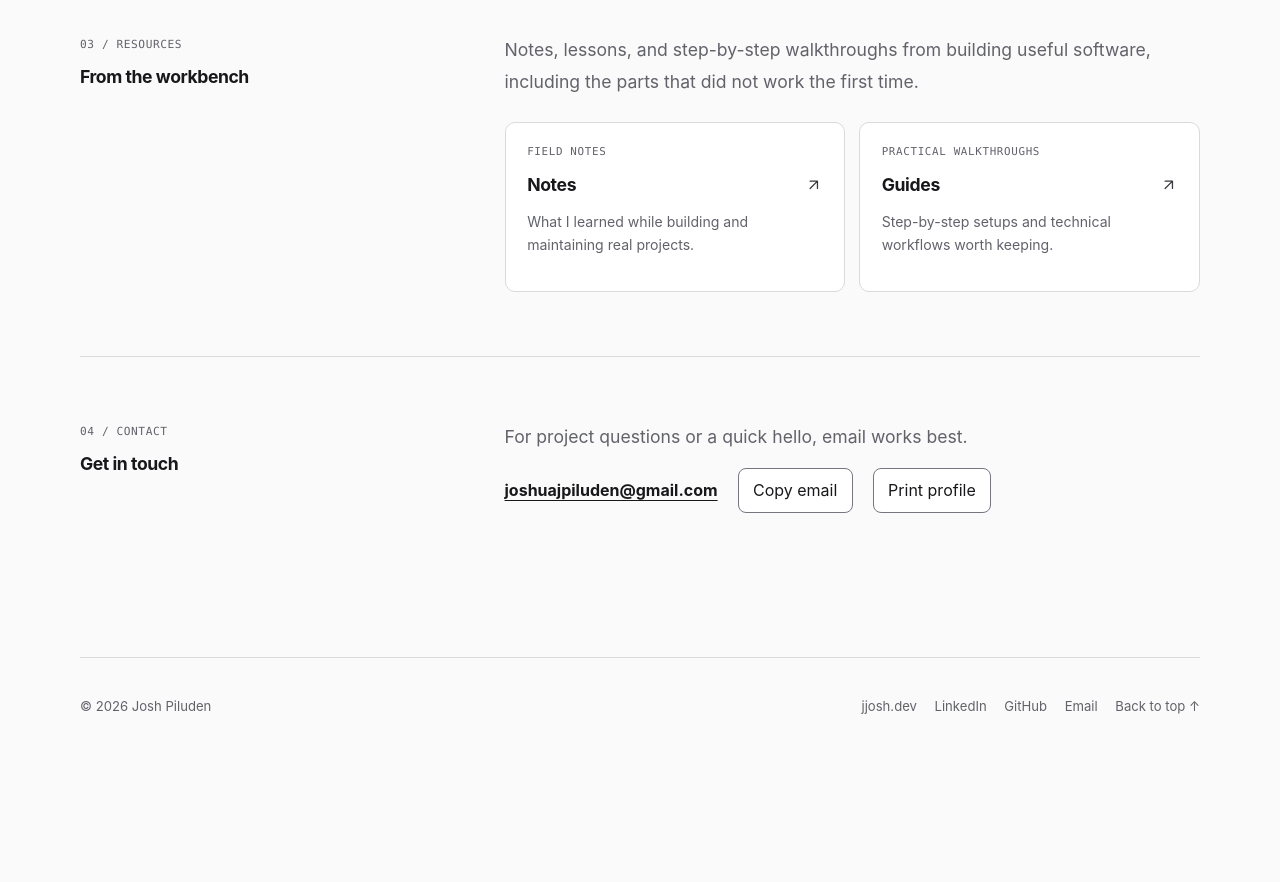
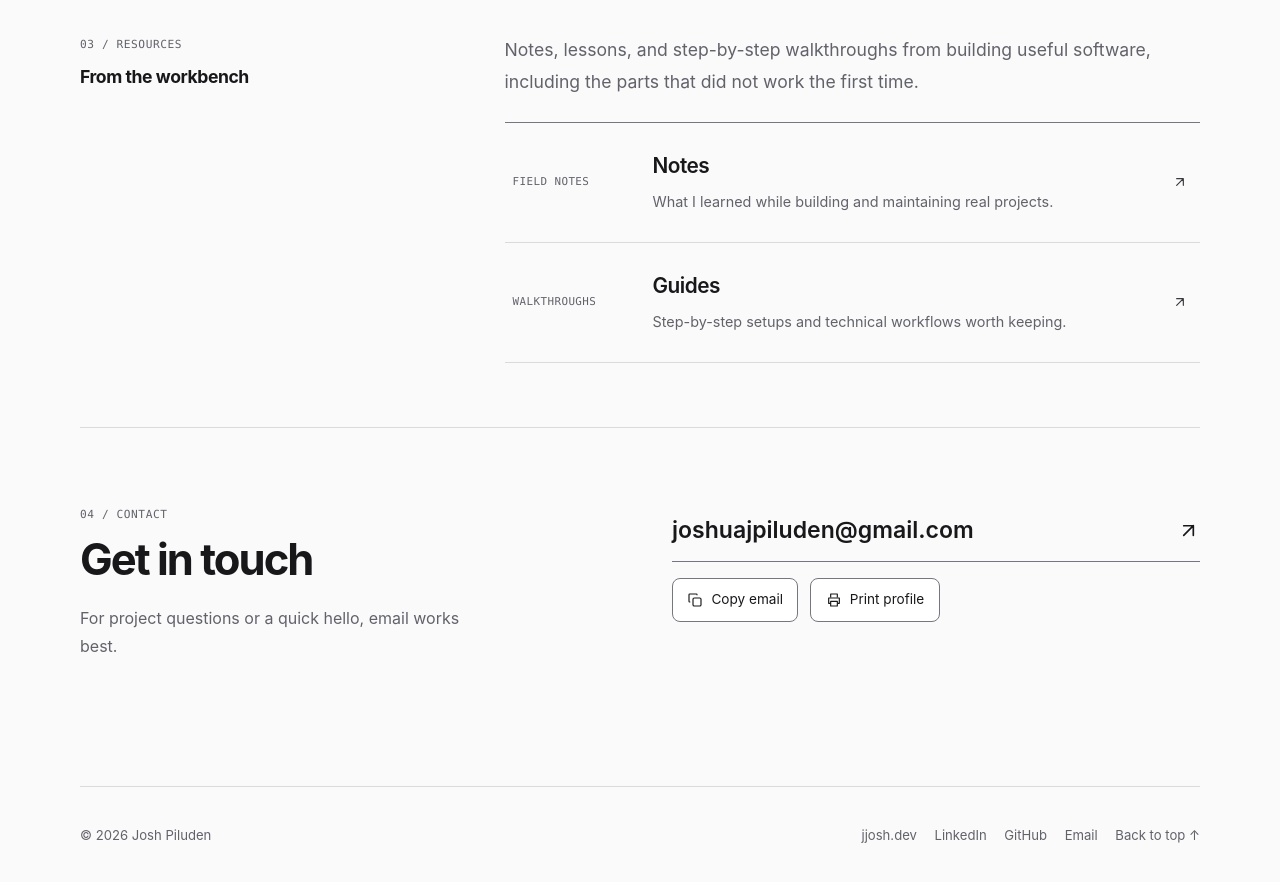
Before and after one commit to jjosh102/my-ng-profile, an Angular app: page / in a window 1280 px wide. Shown: the part 2400-3282 px from the top of the page. Before the commit the page ends 3168 px from the top, so only its background shows below. Built offline with nearby package versions, Linux system fonts and the light colour scheme.

Commit message:
Simplify resource links and give contact a clearer presentation

```diff
--- a/src/app/components/dashboard-section/dashboard-section.html
+++ b/src/app/components/dashboard-section/dashboard-section.html
@@ -129,29 +129,31 @@
   <h2 id='notes-title' class='section-label' data-number='03 / Resources'>From the workbench</h2>
   <div class='section-body'>
     <p class='section-lede'>Notes, lessons, and step-by-step walkthroughs from building useful software, including the parts that did not work the first time.</p>
-    <div class='resource-grid'>
-      <a class='resource-card' href='https://jjosh.dev/notes/' target='_blank' rel='noopener noreferrer' aria-label='Read notes on jjosh.dev (opens in a new tab)'>
-        <span class='resource-kicker'>Field notes</span>
-        <span class='resource-heading'>Notes <svg class='resource-arrow link-arrow' viewBox='0 0 24 24' fill='none' stroke='currentColor' stroke-width='1.75' stroke-linecap='round' stroke-linejoin='round' aria-hidden='true' focusable='false'><path d='M7 17 17 7M7 7h10v10'/></svg></span>
-        <span class='resource-description'>What I learned while building and maintaining real projects.</span>
+    <div class='resource-list'>
+      <a class='resource-link' href='https://jjosh.dev/notes/' target='_blank' rel='noopener noreferrer' aria-label='Read notes on jjosh.dev (opens in a new tab)'>
+        <span class='resource-kind'>Field notes</span>
+        <span class='resource-copy'><strong>Notes</strong><span>What I learned while building and maintaining real projects.</span></span>
+        <svg class='resource-arrow link-arrow' viewBox='0 0 24 24' fill='none' stroke='currentColor' stroke-width='1.75' stroke-linecap='round' stroke-linejoin='round' aria-hidden='true' focusable='false'><path d='M7 17 17 7M7 7h10v10'/></svg>
       </a>
-      <a class='resource-card' href='https://jjosh.dev/guides/' target='_blank' rel='noopener noreferrer' aria-label='Browse guides on jjosh.dev (opens in a new tab)'>
-        <span class='resource-kicker'>Practical walkthroughs</span>
-        <span class='resource-heading'>Guides <svg class='resource-arrow link-arrow' viewBox='0 0 24 24' fill='none' stroke='currentColor' stroke-width='1.75' stroke-linecap='round' stroke-linejoin='round' aria-hidden='true' focusable='false'><path d='M7 17 17 7M7 7h10v10'/></svg></span>
-        <span class='resource-description'>Step-by-step setups and technical workflows worth keeping.</span>
+      <a class='resource-link' href='https://jjosh.dev/guides/' target='_blank' rel='noopener noreferrer' aria-label='Browse guides on jjosh.dev (opens in a new tab)'>
+        <span class='resource-kind'>Walkthroughs</span>
+        <span class='resource-copy'><strong>Guides</strong><span>Step-by-step setups and technical workflows worth keeping.</span></span>
+        <svg class='resource-arrow link-arrow' viewBox='0 0 24 24' fill='none' stroke='currentColor' stroke-width='1.75' stroke-linecap='round' stroke-linejoin='round' aria-hidden='true' focusable='false'><path d='M7 17 17 7M7 7h10v10'/></svg>
       </a>
     </div>
   </div>
 </section>
 
 <section id='contact' class='section-row contact-section' aria-labelledby='contact-title'>
-  <h2 id='contact-title' class='section-label' data-number='04 / Contact'>Get in touch</h2>
+  <div class='contact-heading'>
+    <h2 id='contact-title' class='section-label' data-number='04 / Contact'>Get in touch</h2>
+    <p>For project questions or a quick hello, email works best.</p>
+  </div>
   <div class='section-body'>
-    <p>For project questions or a quick hello, email works best.</p>
+    <a class='contact-email' [href]='"mailto:" + email'><span>{{ email }}</span><svg class='link-arrow' viewBox='0 0 24 24' fill='none' stroke='currentColor' stroke-width='1.75' stroke-linecap='round' stroke-linejoin='round' aria-hidden='true' focusable='false'><path d='M7 17 17 7M7 7h10v10'/></svg></a>
     <div class='contact-actions'>
-      <a class='contact-email' [href]='"mailto:" + email'>{{ email }}</a>
-      <button type='button' class='copy-email' (click)='copyEmail()'>Copy email</button>
-      <button type='button' class='print-profile' (click)='printProfile()'>Print profile</button>
+      <button type='button' class='copy-email' (click)='copyEmail()'><svg class='button-icon' viewBox='0 0 24 24' fill='none' stroke='currentColor' stroke-width='1.75' stroke-linejoin='round' aria-hidden='true' focusable='false'><rect x='9' y='9' width='12' height='12' rx='2'/><path d='M5 15H4a1 1 0 0 1-1-1V4a1 1 0 0 1 1-1h10a1 1 0 0 1 1 1v1'/></svg>Copy email</button>
+      <button type='button' class='print-profile' (click)='printProfile()'><svg class='button-icon' viewBox='0 0 24 24' fill='none' stroke='currentColor' stroke-width='1.75' stroke-linejoin='round' aria-hidden='true' focusable='false'><path d='M7 8V3h10v5M7 17H4V9h16v8h-3'/><path d='M7 14h10v7H7z'/></svg>Print profile</button>
     </div>
     <p class='copy-status' role='status' aria-atomic='true'>{{ copyStatus() }}</p>
   </div>
--- a/src/styles.css
+++ b/src/styles.css
@@ -410,37 +410,28 @@ body:has(.screenshot-dialog[open]) { overflow: hidden; }
   .app-project .project-link, .app-launch { justify-content: space-between; min-height: 48px; }
 }
 
-/* Resource links let visitors explore notes and guides without guesswork. */
-.resource-grid { display: grid; grid-template-columns: repeat(2, minmax(0, 1fr)); gap: .85rem; margin-top: 1.5rem; }
-.resource-card {
-  display: flex;
-  flex-direction: column;
-  gap: .7rem;
-  min-width: 0;
-  min-height: 170px;
-  padding: 1.35rem;
-  border: 1px solid var(--border);
-  border-radius: 10px;
-  background: var(--surface);
-  color: var(--foreground);
-  text-decoration: none;
-  transition: background-color .2s ease, border-color .2s ease, transform .2s ease;
-}
-.resource-card:hover, .resource-card:focus-visible {
-  transform: translateY(-2px);
-  border-color: var(--border-strong);
-  background: var(--surface-soft);
-}
-.resource-kicker { color: var(--muted); font: 500 .68rem/1.4 var(--font-mono); letter-spacing: .06em; text-transform: uppercase; }
-.resource-heading { display: flex; justify-content: space-between; align-items: center; gap: .6rem; font-size: 1.1rem; font-weight: 650; letter-spacing: -.02em; }
-.resource-arrow { color: var(--accent-soft); font-size: 1.1rem; }
-.resource-description { color: var(--muted); font-size: .88rem; line-height: 1.65; }
+/* Flat reading links distinguish notes from practical walkthroughs. */
+.resource-list { margin-top: 1.5rem; border-top: 1px solid var(--border-strong); }
+.resource-link { display: grid; grid-template-columns: 7.5rem minmax(0, 1fr) 20px; align-items: center; gap: 1.25rem; min-height: 120px; padding: 1.5rem .5rem; border-bottom: 1px solid var(--border); color: var(--foreground); text-decoration: none; transition: background .2s ease; }
+.resource-link:hover, .resource-link:focus-visible { background: var(--surface); }
+.resource-kind { color: var(--muted); font: .68rem/1.6 var(--font-mono); letter-spacing: .04em; text-transform: uppercase; }
+.resource-copy { display: grid; gap: .5rem; min-width: 0; }
+.resource-copy strong { font-size: 1.3rem; font-weight: 600; letter-spacing: -.025em; }
+.resource-copy > span { color: var(--muted); font-size: .9rem; line-height: 1.7; }
+.resource-arrow { color: var(--accent-soft); transition: transform .2s ease; }
+.resource-link:hover .resource-arrow, .resource-link:focus-visible .resource-arrow { transform: translate(2px, -2px); }
 
-/* Contact stays useful when a mail app or clipboard permission is unavailable. */
-.contact-actions { display: flex; flex-wrap: wrap; align-items: center; gap: .75rem 1.25rem; margin-top: 1rem; }
-.contact-email { display: inline-flex; align-items: center; min-height: 44px; max-width: 100%; overflow-wrap: anywhere; font-weight: 650; }
-.copy-email, .print-profile { min-height: 44px; padding: .55rem .9rem; border: 1px solid var(--border-strong); border-radius: 8px; background: var(--surface); color: var(--foreground); }
+/* The address is readable and selectable even without a mail app or clipboard. */
+.section-row.contact-section { grid-template-columns: minmax(0, 1fr) minmax(0, 1fr); align-items: center; gap: clamp(2rem, 5vw, 4rem); padding-block: clamp(3.5rem, 6vw, 5rem); }
+.contact-heading .section-label { font-size: clamp(2rem, 3.4vw, 2.75rem); line-height: 1.15; letter-spacing: -.045em; }
+.contact-heading > p { margin: 1.25rem 0 0; max-width: 40ch; color: var(--muted); font-size: 1rem; line-height: 1.8; }
+.contact-email { display: inline-flex; align-items: center; justify-content: space-between; gap: 12px; min-height: 48px; width: 100%; max-width: 100%; padding-bottom: 12px; border-bottom: 1px solid var(--border-strong); font-size: clamp(1rem, 1.8vw, 1.5rem); font-weight: 600; text-decoration: none; }
+.contact-email > span { min-width: 0; overflow-wrap: anywhere; }
+.contact-email:hover > span { text-decoration: underline; }
+.contact-actions { display: flex; flex-wrap: wrap; align-items: center; gap: .75rem; margin-top: 1rem; }
+.copy-email, .print-profile { display: inline-flex; align-items: center; gap: 8px; min-height: 44px; padding: .6rem .9rem; border: 1px solid var(--border-strong); border-radius: 8px; background: var(--surface); color: var(--foreground); font-size: .85rem; }
 .copy-email:hover, .print-profile:hover { background: var(--surface-soft); }
+.button-icon { flex: 0 0 16px; width: 16px; height: 16px; }
 .print-source { display: none; }
 .section-body > .copy-status { min-height: 1.6em; margin-top: .65rem; font-size: .85rem; }
 
@@ -485,6 +476,7 @@ body:has(.screenshot-dialog[open]) { overflow: hidden; }
   .quick-facts { margin-top: 2.6rem; }
   .section-row { grid-template-columns: 1fr; gap: 1.2rem; padding-block: 2.6rem; }
   .section-label::before { margin-bottom: .3rem; }
+  .section-row.contact-section { grid-template-columns: 1fr; gap: 1.75rem; }
 }
 
 @media (max-width: 540px) {
@@ -499,8 +491,9 @@ body:has(.screenshot-dialog[open]) { overflow: hidden; }
   .quick-facts { grid-template-columns: 1fr; padding-block: .25rem; }
   .quick-facts > div, .quick-facts > div:first-child { padding: 1rem 0; }
   .quick-facts > div + div { border-left: 0; border-top: 1px solid var(--border); }
-  .resource-grid { grid-template-columns: 1fr; gap: .7rem; }
-  .resource-card { min-height: 0; padding: 1.1rem 1.2rem; }
+  .resource-link { grid-template-columns: minmax(0, 1fr) 20px; gap: .5rem 1rem; padding-block: 1.25rem; }
+  .resource-kind, .resource-copy { grid-column: 1; }
+  .resource-arrow { grid-column: 2; grid-row: 1 / span 2; }
   .site-footer { align-items: flex-start; flex-direction: column; gap: 1rem; margin-top: 2.25rem; }
 }
 @media (max-width: 380px) {
@@ -576,12 +569,18 @@ body:has(.screenshot-dialog[open]) { overflow: hidden; }
   .tech-stack { margin-top: 10px; }
   .tech-stack li { padding: 2px 6px; font-size: 8pt; }
   .more-link { margin-top: 10px; }
-  .resource-grid { grid-template-columns: repeat(2, minmax(0, 1fr)); gap: 20px; margin-top: 12px; }
-  .resource-card { min-height: 0; padding: 0; border: 0; gap: 4px; }
-  .resource-kicker { display: none; }
-  .resource-heading { font-size: 11pt; }
-  .resource-description { font-size: 9pt; }
-  .resource-card::after { content: attr(href); font-size: 8pt; overflow-wrap: anywhere; }
+  .resource-list { margin-top: 12px; }
+  .resource-link { min-height: 0; padding: 10px 0; gap: 8px 16px; grid-template-columns: minmax(0, 1fr); break-inside: avoid; }
+  .resource-kind, .resource-arrow { display: none; }
+  .resource-copy { gap: 4px; }
+  .resource-copy strong { font-size: 11pt; }
+  .resource-copy > span { font-size: 9pt; }
+  .resource-link::after { content: attr(href); font-size: 8pt; overflow-wrap: anywhere; }
+  .section-row.contact-section { display: block; padding-block: 14px; }
+  .contact-heading .section-label { font-size: 12pt; }
+  .contact-heading > p { margin: 0 0 8px; font-size: 10pt; line-height: 1.5; }
+  .contact-email { padding: 0; border: 0; }
+  .contact-email .link-arrow { display: none; }
   .contact-actions { margin-top: 6px; }
   .contact-email { min-height: 0; font-size: 10pt; }
 }
```
Also changed, not shown: 1 other file (tests, documents, lock files or other folders).
